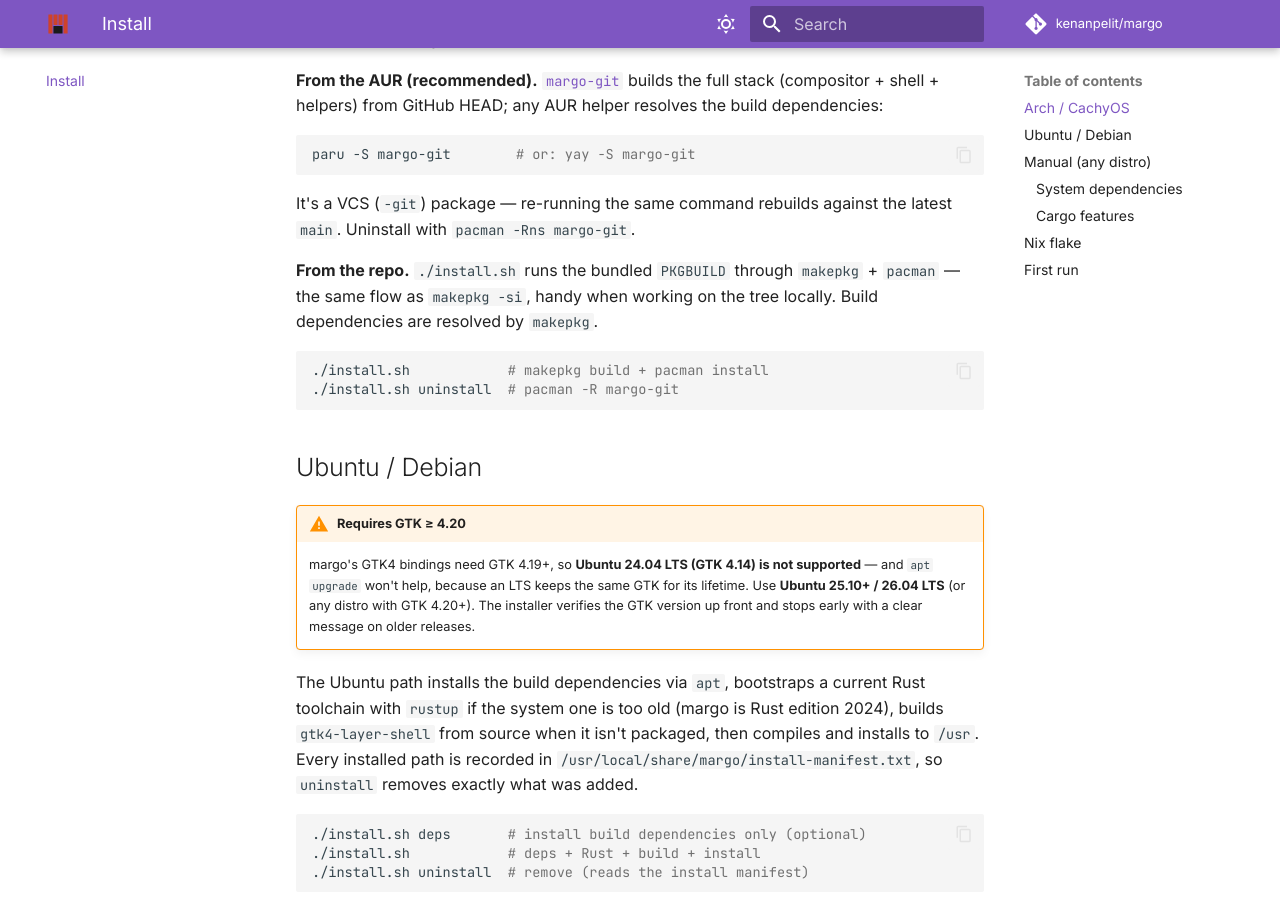
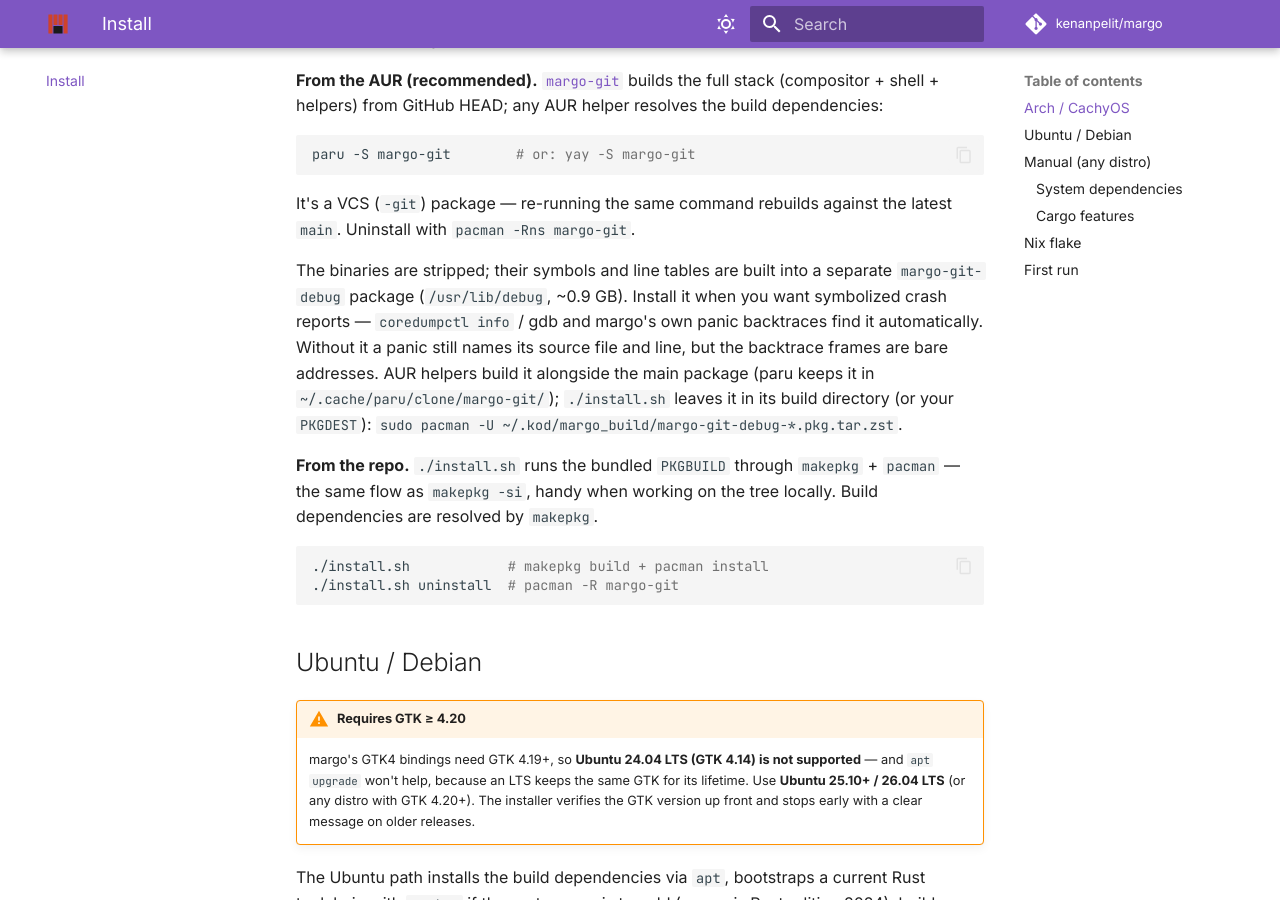
Before and after one commit to kenanpelit/margo, an MkDocs documentation site: the page built from docs/install.md, in a window 1280 px wide and 900 px high, scrolled down 527 px. Built offline with MkDocs 1.6.1 and Material for MkDocs 9.7.7, drawn with Linux system fonts in a browser that asks for light colours; comment, search, counter and statistics services are not loaded.

Commit message:
fix(pkg): strip the packaged binaries, ship debug info as margo-git-debug
options=(!lto !strip) kept every symbol and line table in the installed
binaries: margo-git installed 1.15 GiB, /usr/bin/mshell alone 676 MB, ~80 %
of it .debug_* sections, rewritten on every AUR update and kept whole in
every btrfs snapshot. With options=(!lto debug) makepkg strips the binaries
and moves the debug info into a separate margo-git-debug package
(/usr/lib/debug, build-id links + .gnu_debuglink).

Measured on the installed r2960 binaries with the same objcopy
--only-keep-debug + strip --strip-all makepkg runs: 1144 MB of ELF ->
214 MB stripped (mshell 644 -> 113 MB), 922 MB of debug files.

Symbolization still works with the debug package installed: coredumpctl
and gdb look up the build-id, and a test binary split the same way showed
Rust's std backtrace (what margo's panic hook logs) resolving function
names and file:line through the debuglink; with the debug file gone the
frames are bare addresses (the panic location still prints). docs/install.md
says how to install the debug package.

build() now remaps $srcdir to /usr/src/debug/margo-git (the path makepkg's
debug option uses, so the debug package can carry the sources) and passes
-C debuginfo=line-tables-only after makepkg's DEBUG_RUSTFLAGS
(-C debuginfo=2): rustc takes the last -C (checked), so the Cargo
profile's line tables stay the debug level instead of full DWARF.

A probe PKGBUILD with the same options and RUSTFLAGS, run through
makepkg here, produced a stripped main package and a -debug package with
the .debug file, both .build-id links and the source under
/usr/src/debug, with no $srcdir warning. Not run: the full margo build
(the whole release build); check
on the next AUR build that `margo-git-debug-*.pkg.tar.zst` is produced and
`pacman -Qi margo-git` shows ~220 MB installed.

Co-Authored-By: Claude Opus 5.5 <noreply@anthropic.com>
(cherry picked from commit ba6055dfb9ce52fde0f96a48e3f20a3fc3bded88)

```diff
--- a/docs/install.md
+++ b/docs/install.md
@@ -28,6 +28,16 @@ paru -S margo-git        # or: yay -S margo-git
 
 It's a VCS (`-git`) package — re-running the same command rebuilds against
 the latest `main`. Uninstall with `pacman -Rns margo-git`.
+
+The binaries are stripped; their symbols and line tables are built into a
+separate `margo-git-debug` package (`/usr/lib/debug`, ~0.9 GB). Install it
+when you want symbolized crash reports — `coredumpctl info` / gdb and
+margo's own panic backtraces find it automatically. Without it a panic
+still names its source file and line, but the backtrace frames are bare
+addresses. AUR helpers build it alongside the main package (paru keeps it
+in `~/.cache/paru/clone/margo-git/`); `./install.sh` leaves it in its build
+directory (or your `PKGDEST`):
+`sudo pacman -U ~/.kod/margo_build/margo-git-debug-*.pkg.tar.zst`.
 
 **From the repo.** `./install.sh` runs the bundled `PKGBUILD` through
 `makepkg` + `pacman` — the same flow as `makepkg -si`, handy when working
```
Also changed, not shown: Cargo.toml (+6 -4 lines), 1 other file.
